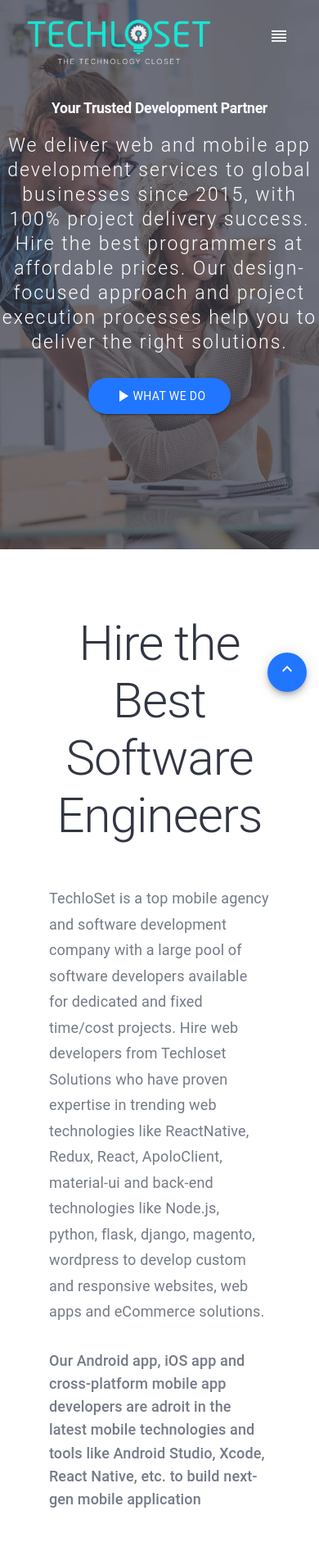
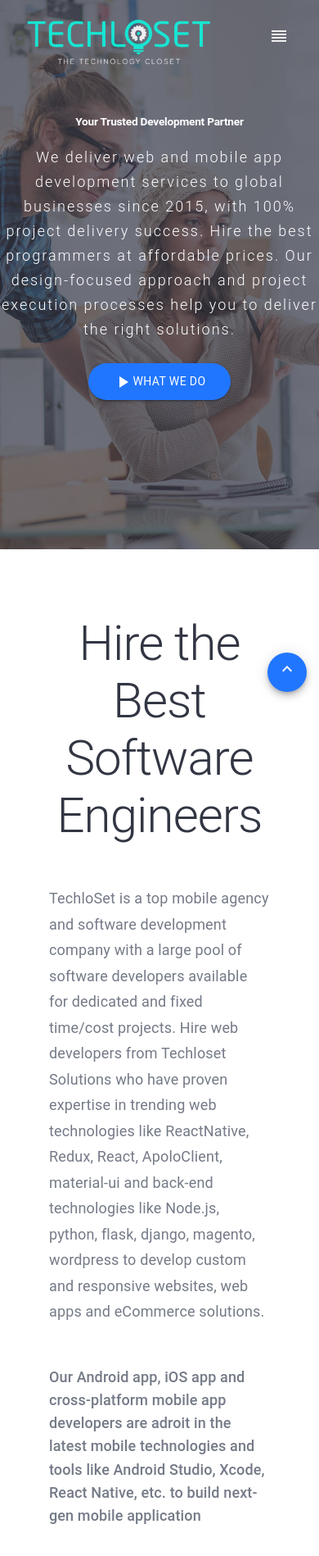
Before and after one commit to adnan-guru/TechlosetWeb-Project, a React (Create React App) app: page / in a window 390 px wide. Shown: the top 1898 px of the page at 82% size. Built offline with nearby package versions, Linux system fonts and the light colour scheme.

Commit message:
fixes on small screen

```diff
--- a/src/commonComponents/footer/index.js
+++ b/src/commonComponents/footer/index.js
@@ -6,14 +6,12 @@
 import YouTubeIcon from '@material-ui/icons/YouTube';
 import { Grid } from '@material-ui/core';
 
-
-
 function Footer() {
     return (
         <Grid container>
                 <Grid item md={4}>
                     <div>
-                      <p style={style.text}>© Copyright 2019 -2020 | TechloSet | ALL RIGHTS RESERVED</p>
+                      <p style={ style.text}>© Copyright 2019 -2020 | TechloSet | ALL RIGHTS RESERVED</p>
                     </div>
                 </Grid>
                 <Grid item md={5} > </Grid>
--- a/src/modules/contactus/components/viewourwork/index.js
+++ b/src/modules/contactus/components/viewourwork/index.js
@@ -3,19 +3,17 @@
 import Grid from '@material-ui/core/Grid';
 import Buttons from '../../../../commonComponents/buttons';
 import Typography from '@material-ui/core/Typography';
-
-
-
+import useMediaQuery from '@material-ui/core/useMediaQuery';
 
 
 function Contactus(){
-
+    const matches = useMediaQuery('(min-width:960px)');
     return(
     <Grid container>
         <Grid  style={style.main} container>
          <Grid item md={2} xs={2}></Grid>
          <Grid item md={8}  xs={12}>
-         <Typography style={style.para}>
+         <Typography style={matches ? style.para :style.para2}>
           TechloSet transforms small businesses into agile organizations. We do not just develop products, but innovate, as well.
           </Typography>
          <br />
--- a/src/modules/contactus/components/viewourwork/style.js
+++ b/src/modules/contactus/components/viewourwork/style.js
@@ -28,6 +28,19 @@
         alignItems: 'center',
         justifyContent: 'center',
     },
+    para2: {
+        letterSpacing: '2px',
+        fontWeight: '300',
+        lineHeight: '30px',
+        fontSize: '19px',
+        color: '#fff',
+        textAlign: 'center',
+        marginTop: '50px',
+        display: 'flex',
+        flexDirection: 'column',
+        alignItems: 'center',
+        justifyContent: 'center',
+    },
 
 
 
--- a/src/modules/home/components/Development/index.js
+++ b/src/modules/home/components/Development/index.js
@@ -17,7 +17,7 @@
                 <Typography style={matches ? style.heading : style.heading2} variant="h1">
                     Your Trusted Development Partner
                </Typography>
-                <Typography style={style.para} variant="subtitle1" gutterBottom>
+                <Typography style={matches ? style.para : style.para2} variant="subtitle1" gutterBottom>
                     We deliver web and mobile app development services to global businesses since 2015, with 100% project delivery success. Hire the best programmers at affordable prices. Our design-focused approach and project execution processes help you to deliver the right solutions.
                </Typography>
                <br />
--- a/src/modules/home/components/Development/style.js
+++ b/src/modules/home/components/Development/style.js
@@ -16,13 +16,20 @@
         backgroundImage: `url(${img2})`,
     },
     para: {
-        fontSize: '23px',
+        fontSize: '22px',
         color: 'rgb(255, 255, 255)',
         letterSpacing: '2px',
         fontWeight: '300',
         lineHeight: '30px',
         textAlign: 'center',
-        fontFamily: 'Roboto',
+    },
+    para2: {
+        fontSize: '18px',
+        color: 'rgb(255, 255, 255)',
+        letterSpacing: '2px',
+        fontWeight: '300',
+        lineHeight: '30px',
+        textAlign: 'center',
     },
     heading: {
         marginTop:'160px',
@@ -34,10 +41,10 @@
         fontFamily: 'Roboto", "Helvetica", "Arial", sans-serif',
     },
     heading2: {
-        marginTop:'40px',
+        marginTop:'50px',
         color: '#fff',
         fontWeight: '700',
-        fontSize: '4.5vw',
+        fontSize: '3.5vw',
         marginBottom: '20px',
         textAlign: 'center',
         fontFamily: 'Roboto", "Helvetica", "Arial", sans-serif',
--- a/src/modules/home/components/Engineers/index.js
+++ b/src/modules/home/components/Engineers/index.js
@@ -21,10 +21,10 @@
             </Grid>
 
             <Grid item md={8} xs={12}>
-                <Typography style={style.para1} variant="subtitle1">
+                <Typography style={style.para} variant="subtitle1">
                     TechloSet is a top mobile agency and software development company with a large pool of software developers available for dedicated and fixed time/cost projects. Hire web developers from Techloset Solutions who have proven expertise in trending web technologies like ReactNative, Redux, React, ApoloClient, material-ui and back-end technologies like Node.js, python, flask, django, magento, wordpress to develop custom and responsive websites, web apps and eCommerce solutions.
                 </Typography>
-                <Typography style={style.para2} variant="subtitle2" >
+                <Typography style={style.para} variant="subtitle2" >
                     Our Android app, iOS app and cross-platform mobile app developers are adroit in the latest mobile technologies and tools like Android Studio, Xcode, React Native, etc. to build next-gen mobile application
               </Typography>
             </Grid>
--- a/src/modules/home/components/Engineers/style.js
+++ b/src/modules/home/components/Engineers/style.js
@@ -11,7 +11,7 @@
         justifyContent: 'center',
         color:colors.infoColor,
     },
-    para1: {
+    para: {
         marginTop: '50px',
         color: colors.primaryColor,
         fontSize: '18px',
@@ -21,15 +21,7 @@
         textAlign:'left'
 
     },
-    para2: {
-        color: colors.primaryColor,
-        fontSize: '18px',
-        fontWieght: '400',
-        lineHieght: '30px',
-        marginBottom: '30px',
-        textAlign:'left',
 
-    },
     top: {
         marginTop: '50px',
         paddingLeft: '60px',
--- a/src/modules/jobs/components/jobsopenings/index.js
+++ b/src/modules/jobs/components/jobsopenings/index.js
@@ -13,12 +13,12 @@
 function Jobsopenings() {
     return (
         <div style={style.main}>
-            <Grid container>
+            <Grid container >
                 <Grid item md={12} xs={12}>
                     <Typography style={style.heading} variant="h1">
                         Jobs Openings
                    </Typography>
-                    <Grid container style={style.main2}>
+                    <Grid container style={style.main2} spacing={1}>
                         <Grid style={style.box1} item md={2} xs={12}>
                             <select style={style.category}>
                                 <option style={style.category2} value="grapefruit">All Jobs Category</option>
@@ -30,17 +30,14 @@
                         <Grid style={style.box1} item md={2} xs={12}>
                             <select style={style.category}>
                                 <option style={style.category2} value="grapefruit">All Jobs Type</option>
-                                <option style={style.category2} value="lime">Designer</option>
-                                <option style={style.category2} value="coconut">Full Stack Software Enigneer</option>
-                                <option style={style.category2} value="mango">Intern</option>
+                                <option style={style.category2} value="lime">Full Time</option>
+                                <option style={style.category2} value="coconut">Remote Work</option>
                             </select>
                         </Grid>
                         <Grid style={style.box1} item md={2} xs={12}>
                             <select style={style.category}>
                                 <option style={style.category2} value="grapefruit">All Jobs Location</option>
-                                <option style={style.category2} value="lime">Designer</option>
-                                <option style={style.category2} value="coconut">Full Stack Software Enigneer</option>
-                                <option style={style.category2} value="mango">Intern</option>
+                                <option style={style.category2} value="lime">Faislabad</option>
                             </select>
                         </Grid>
 
@@ -50,7 +47,7 @@
             </Grid>
             <Grid style={style.main3} container spacing={5}>
                 <Grid item md={4} xs={12}>
-                    <Paper>
+                    <Paper style={style.shadow}>
                         <Typography style={style.heading1} variant="h3">
                             Intership
                         </Typography>
@@ -61,7 +58,7 @@
                     </Paper>
                 </Grid>
                 <Grid item md={4} xs={12}>
-                    <Paper>
+                    <Paper style={style.shadow}>
                         <Typography style={style.heading1} variant="h3">
                             Machine Learning (Python) Enigneer
                        </Typography>
@@ -73,7 +70,7 @@
                     </Paper>
                 </Grid>
                 <Grid item md={4} xs={12}>
-                    <Paper>
+                    <Paper style={style.shadow}>
                         <Typography style={style.heading1} variant="h3">
                             Full Stack Software Enigneer
                         </Typography>
@@ -84,7 +81,7 @@
                     </Paper>
                 </Grid>
                 <Grid item md={4} xs={12}>
-                    <Paper>
+                    <Paper style={style.shadow}>
                         <Typography style={style.heading1} variant="h3">
                             Creative Graphic Designer Required
                         </Typography>
--- a/src/modules/jobs/components/jobsopenings/style.js
+++ b/src/modules/jobs/components/jobsopenings/style.js
@@ -17,6 +17,8 @@
         fontWeight: '600'
     },
     heading1: {
+        paddingTop: '40px',
+        paddingBottom: '40px',
         fontSize: '20px',
         color: '#333',
         marginLeft: '15px'
@@ -71,16 +73,22 @@
         paddingBottom: '15px',
         fontSize: '12px',
         boder: 'none',
-
+        width: '100%',
+        outline: 'none',
 
     },
     category2: {
         fontSize: '12px',
+margin: '0 48px 0 10px',
+
 
     },
-    box1:{
-        marginTop:'10px',
+    box1: {
+        marginTop: '10px',
     },
+    shadow: {
+        boxShadow: '0 5px 15px 0 rgba(0,0,0,.13)',
+    }
 
 
 
--- a/src/modules/work/component/watchvideo/index.js
+++ b/src/modules/work/component/watchvideo/index.js
@@ -3,14 +3,15 @@
 import Grid from '@material-ui/core/Grid';
 import Buttons from '../../../../commonComponents/buttons';
 import { Link, Typography } from '@material-ui/core';
-
+import useMediaQuery from '@material-ui/core/useMediaQuery';
 
 function Watchvideo() {
+    const matches = useMediaQuery('(min-width:960px)');
     return (
         <Grid style={style.main} container>
             <Grid item md={2} xs={2}></Grid>
             <Grid item md={8} xs={12}>
-                <Typography style={style.para} variant="h3">
+                <Typography style={matches ? style.para : style.para2} variant="h3">
                     WATCH THE VIDEO FOR OUR CREATIVE PROCESS
              </Typography>
                 <br />
--- a/src/modules/work/component/watchvideo/style.js
+++ b/src/modules/work/component/watchvideo/style.js
@@ -21,7 +21,19 @@
    color:'#fff',
    textAlign:'center',
    marginTop:'150px',
-
+   display: 'flex',
+   flexDirection: 'column',
+  alignItems: 'center',
+    justifyContent: 'center',
+},
+para2:{
+    letterSpacing: '2px',
+    fontWeight: '400',
+    lineHeight: '30px',
+    fontSize:'19px',
+   color:'#fff',
+   textAlign:'center',
+   marginTop:'50px',
    display: 'flex',
    flexDirection: 'column',
   alignItems: 'center',
```
